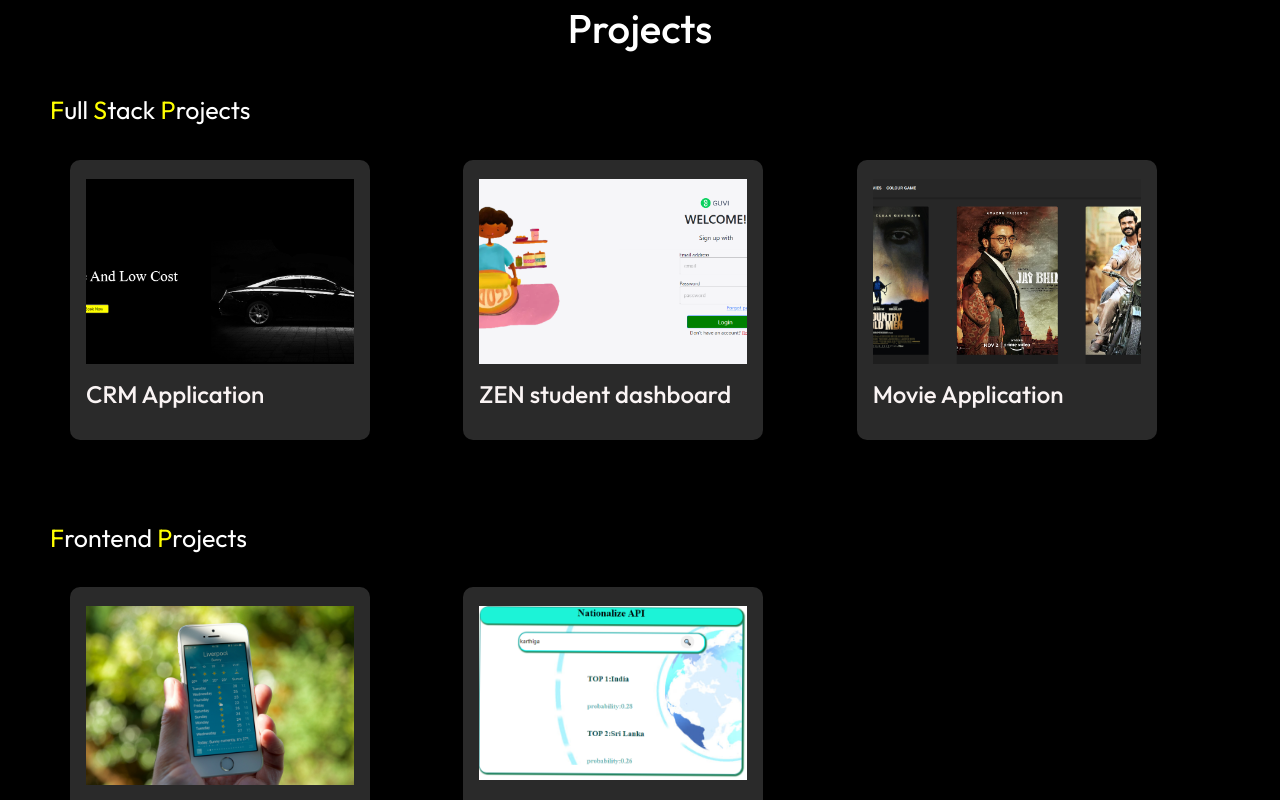
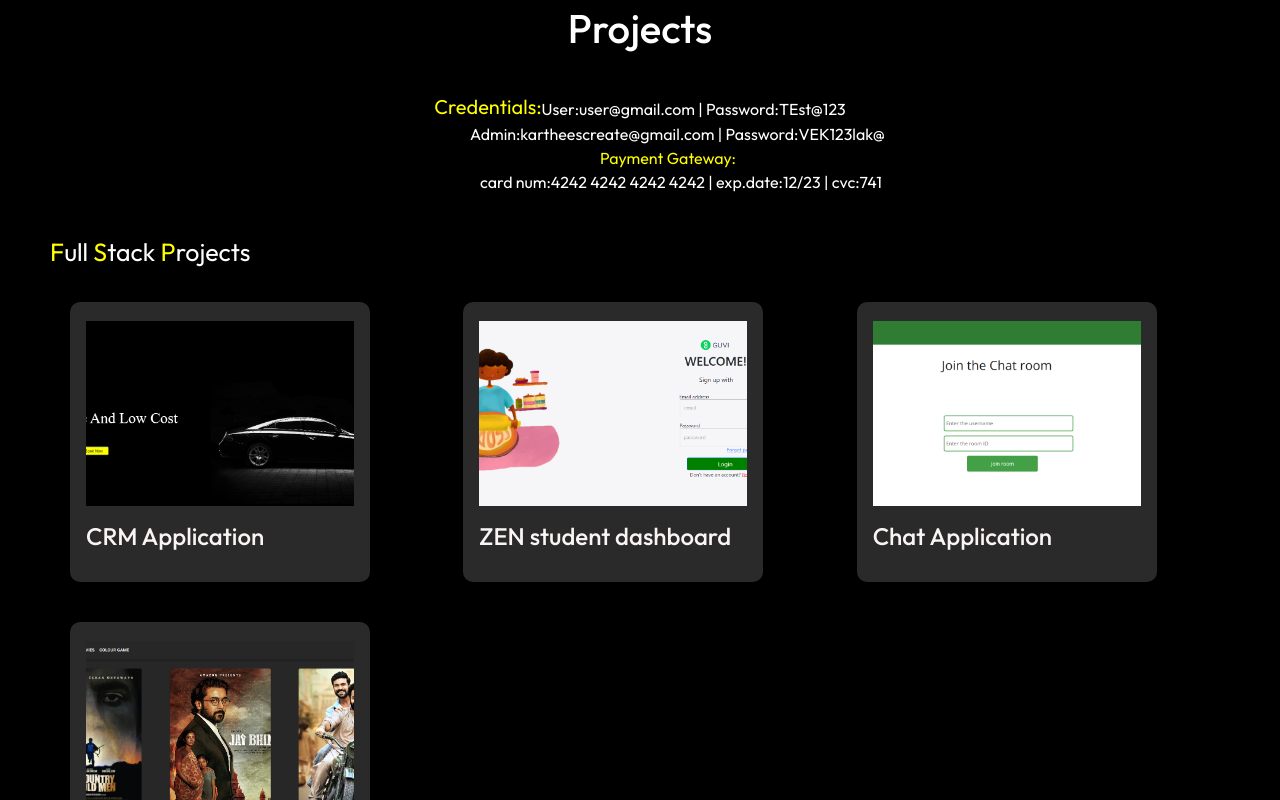
Before and after one commit to kartheeswari-E/kartheeswari-final-protfolio, a React (Create React App) app: page /project in a window 1280 px wide. Shown: the part 540-1340 px from the top of the page. Built offline with nearby package versions, Linux system fonts and the light colour scheme.

Commit message:
last cmt

```diff
--- a/src/App.css
+++ b/src/App.css
@@ -653,5 +653,33 @@
             font-size: 25px;
             font-weight: 400;
             margin-left: 50px;
+            margin-top: 40px;
             margin-bottom: 30px;
         }
+        .h-e{
+            font-size: 20px;
+            font-weight: 400;
+            color: yellow;
+        }
+        .credentials{
+            color: white;
+            display: flex;
+            flex-direction: row;
+           align-items: center;
+           justify-content: center;
+        }
+        .user{
+            margin-top: 3px;
+        }
+        .admin{
+            color: #fff;
+            margin-left: 470px;
+        }
+        .stripe{
+            color: yellow;
+            margin-left: 600px;
+        }
+        .yes{
+            color: white;
+            margin-left: 480px;
+        }
--- a/src/Component/About.js
+++ b/src/Component/About.js
@@ -29,7 +29,7 @@
                     </a>
                     <a href="https://www.linkedin.com/in/kartheeswari-e-107746226/" target={'_blank'}><i className="fa-brands fa-linkedin"></i></a>
 
-                </div> <a href="https://drive.google.com/file/d/1w1jhg97NgxqjXVqd5wR3f02WUDseEzX0/view?usp=share_link" target={'_blank'} className="na" type="button">Show CV</a>
+                </div> <a href="https://drive.google.com/file/d/1yUfj9Ujt4bzgGnap1ktwdR3_-gc0BZAl/view?usp=share_link" target={'_blank'} className="na" type="button">Show CV</a>
 
  </div></div>
 <div className='head-about2'>
--- a/src/Component/Form.js
+++ b/src/Component/Form.js
@@ -13,7 +13,7 @@
                     </a>
                     <a href="https://www.linkedin.com/in/kartheeswari-e-107746226/" target={'_blank'}><i className="fa-brands fa-linkedin"></i></a>
                 </div>
-                <a href="https://drive.google.com/file/d/1w1jhg97NgxqjXVqd5wR3f02WUDseEzX0/view?usp=share_link" target={'_blank'} className="btn1" type="button">Show CV</a>
+                <a href="https://drive.google.com/file/d/1yUfj9Ujt4bzgGnap1ktwdR3_-gc0BZAl/view?usp=share_link" target={'_blank'} className="btn1" type="button">Show CV</a>
 
                 {/* <a href={Resume} download className="btn1" type="button">Download CV</a> */}
         </div>
--- a/src/Component/Home.js
+++ b/src/Component/Home.js
@@ -33,7 +33,7 @@
                     </a>
                     <a href="https://www.linkedin.com/in/kartheeswari-e-107746226/" target={'_blank'}><i className="fa-brands fa-linkedin"></i></a>
 
-              </div> <a href="https://drive.google.com/file/d/1w1jhg97NgxqjXVqd5wR3f02WUDseEzX0/view?usp=share_link" target={'_blank'} className="na" type="button">Show CV</a>
+              </div> <a href="https://drive.google.com/file/d/1yUfj9Ujt4bzgGnap1ktwdR3_-gc0BZAl/view?usp=share_link" target={'_blank'} className="na" type="button">Show CV</a>
 
  </div>
   </div>
--- a/src/Component/Project.js
+++ b/src/Component/Project.js
@@ -4,6 +4,7 @@
 import Pro3 from '../Images/weather.jpg'
 import Pro4 from '../Images/pro4.png'
 import Pro5 from '../Images/new pro.png'
+import Pro6 from '../Images/Screenshot (489).png'
 import Footer from './Footer'
 function Project() {
   // const[tog,settog]=useState(false)
@@ -13,9 +14,18 @@
         <h1><span>P</span>roject</h1>
         <p>Some Of My Recent Works<span>...</span></p>
     </div>
+
     </div>
   <div className='work-container'>
     <h1 className='project-heading'>Projects</h1>
+
+    <div className='credentials'>
+      <div className='h-e'>Credentials:</div>
+      <div className='user'>User:user@gmail.com | Password:TEst@123 </div>
+      </div>
+      <div className='admin'>Admin:kartheescreate@gmail.com | Password:VEK123lak@ </div>
+      <div className='stripe'>Payment Gateway:</div>
+      <div className='yes'>card num:4242 4242 4242 4242 | exp.date:12/23 | cvc:741 </div>
     <div className='full'><span>F</span>ull <span>S</span>tack <span>P</span>rojects</div>
       <div className='project-container'>
 
@@ -25,14 +35,8 @@
           </div>
           <div class="layer">
           <div className='ex'>
-          <div style={{"color":"white"}} >Users:(Email:kartheesw2001@gmail.com,</div>
-          <p style={{"margin":"0","color":"white"}}>Password:karTHI2@1)</p>
-          <div style={{"marginBottom":"3px","color":"white"}}>Admin:(Email:kartheescreate@gmail.com,</div>
-          <p style={{"margin":"0","color":"white"}}>password:VEK123lak@)</p>
-          <p style={{"margin":"0","color":"white"}}>Stripe(payment gateway) info:-
-            <p style={{"margin":"0","color":"white"}}>card num:4242 4242 4242 4242</p>
-            <p style={{"margin":"0","color":"white"}}>exp.date:12/23 ,cvc:741</p>
-            </p></div>
+            <p style={{"width":"280px"}}>Created like a Ecommerce Website and having a Features like Solving the Customer Queries  and they have a option to choose the Experts by own .Concepts which i is Used Authentication, Payment Gateway(Stripe), Fetch, Nodemailer.</p>
+         </div>
           <div className='pro-btns'>
 
             <a href="https://heroic-palmier-84480e.netlify.app/" target="_blank" rel="noopener noreferrer" className="btn">live</a>
@@ -45,10 +49,9 @@
          <h4 className='project-title'>ZEN student dashboard</h4>
            <div class="layer">
            <div className='ex'>
-          <div style={{"color":"white"}} >Users:(Email:vijaya@gmail.com,</div>
-          <p style={{"marginTop":"0","color":"white"}}>Password:VIja@123)</p>
-          <div style={{"marginBottom":"3px","color":"white"}}>Admin:(Email:kartheescreate@gmail.com,</div>
-          <p style={{"marginTop":"0","color":"white"}}>password:VEK123lak@)</p></div>
+           <p>Created like a actual Zen Class Student Portal and the UI is more similar to the actual Zen.It have 2 main roles Student and Mentor.Concepts which i used is CRUD, Role Based Authentication,Fetch,NodeMailer.</p>
+
+         </div>
             <div className='pro-btns'>
 
             <a href="https://splendorous-travesseiro-cb808f.netlify.app/" target="_blank" rel="noopener noreferrer" className="btn">live</a>
@@ -59,11 +62,27 @@
         </div>
 
         <div className='projects-card'>
+          <img  src={Pro6} alt='pro1'/>
+         <h4 className='project-title'>Chat Application</h4>
+           <div class="layer">
+           <div className='ex'>
+           <p>Users who are having the same room id they can Send Messages to each other via this App. Concepts Which I used is Authentication, Socket.io, Fetch,
+NodeMailer. </p> </div>
+            <div className='pro-btns'>
+
+            <a href="https://symphonious-kulfi-6dd775.netlify.app" target="_blank" rel="noopener noreferrer" className="btn">live</a>
+            <a href="https://github.com/kartheeswari-E/chat-app-frontend" target="_blank"rel="noopener noreferrer" className="btn">frontend</a>
+            <a href="https://github.com/kartheeswari-E/chatapp-backend" target="_blank"rel="noopener noreferrer" className="btn">backend</a>
+        </div>  </div>
+
+        </div>
+
+        <div className='projects-card'>
           <img  src={Pro5} alt='pro1'/>
          <h4 className='project-title'>Movie Application</h4>
            <div class="layer">
            <div className='ex'>
-           <p className='e'></p>
+           <p className='e'>Users can get a list of Movies and can be seen the Trailer.User have a access to add, delete ,edit,like and dislike a Movie.Concept which i used is CRUD,Theme change(Dark/ Light mode).</p>
             <div className='pro-btns'>
 
             <a href="https://starlit-shortbread-1568c0.netlify.app" target="_blank" rel="noopener noreferrer" className="btn">live</a>
```
Also changed, not shown: src/Images/Screenshot (489).png (added).
